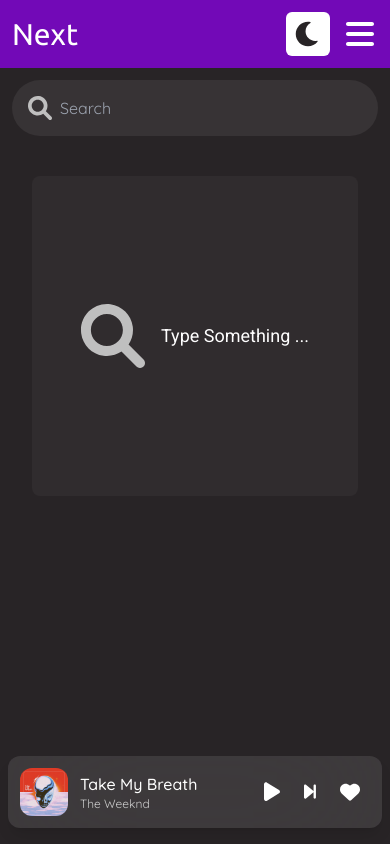
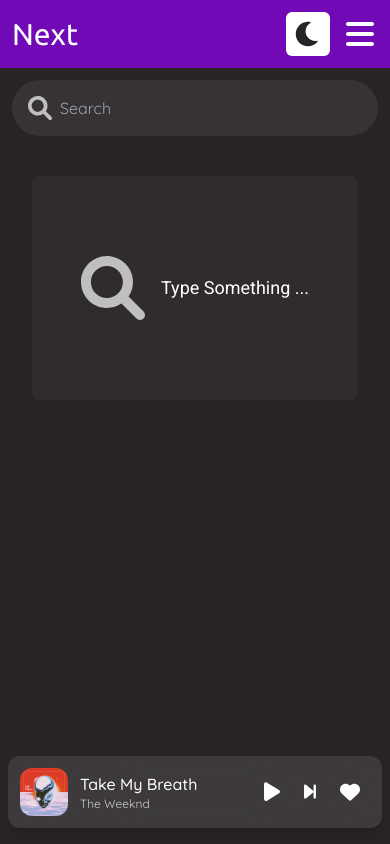
Before and after one commit to Behnam-sn/next-vue, a Vue app: page /search in a window 390 px wide. Built offline with nearby package versions, Linux system fonts and the light colour scheme.

Commit message:
minor change

```diff
--- a/src/views/SearchView.vue
+++ b/src/views/SearchView.vue
@@ -93,7 +93,7 @@ watch(searchText, (newSearchText) => {
     </template>
 
     <div
-      class="mx-5 mt-10 flex items-center justify-center rounded-lg bg-primary-800 py-32 transition-colors duration-300 dark:bg-secondary-800 lg:mx-48"
+      class="mx-5 mt-10 flex items-center justify-center rounded-lg bg-primary-800 py-20 transition-colors duration-300 dark:bg-secondary-800 lg:mx-48 lg:py-32"
       v-if="!searchText"
     >
       <SearchIcon
@@ -107,7 +107,7 @@ watch(searchText, (newSearchText) => {
     </div>
 
     <div
-      class="mx-5 mt-10 flex items-center justify-center rounded-lg bg-primary-800 py-32 transition-colors duration-300 dark:bg-secondary-800 lg:mx-48"
+      class="mx-5 mt-10 flex items-center justify-center rounded-lg bg-primary-800 py-20 transition-colors duration-300 dark:bg-secondary-800 lg:mx-48 lg:py-32"
       v-if="
         searchText &&
         !searchStore.songs.length &&
```
